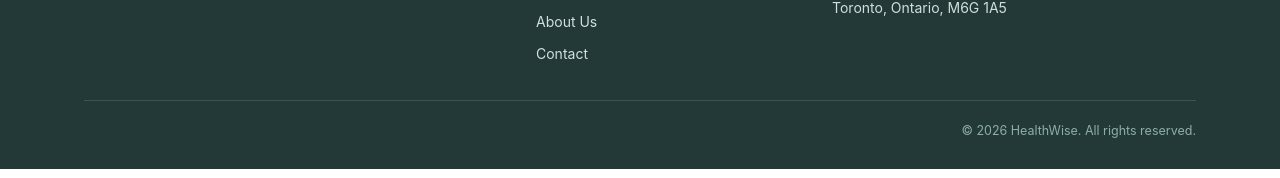
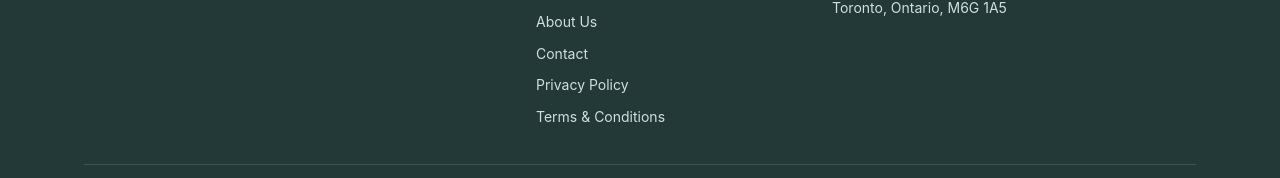
Before and after one commit to AmDeep/William-Healthwise, a React (Vite) app: page /terms in a window 1280 px wide. Shown: the part 221-399 px from the top of the page. Built offline with nearby package versions, Linux system fonts and the light colour scheme.

Commit message:
Add Privacy Policy and Terms & Conditions links

```diff
--- a/src/components/Footer.jsx
+++ b/src/components/Footer.jsx
@@ -19,6 +19,8 @@ export default function Footer() {
               <Link to="/how-it-works">How It Works</Link>
               <Link to="/about">About Us</Link>
               <Link to="/contact">Contact</Link>
+              <Link to="/privacy">Privacy Policy</Link>
+              <Link to="/terms">Terms &amp; Conditions</Link>
             </div>
           </div>
           <div className="footer-contact">
```
